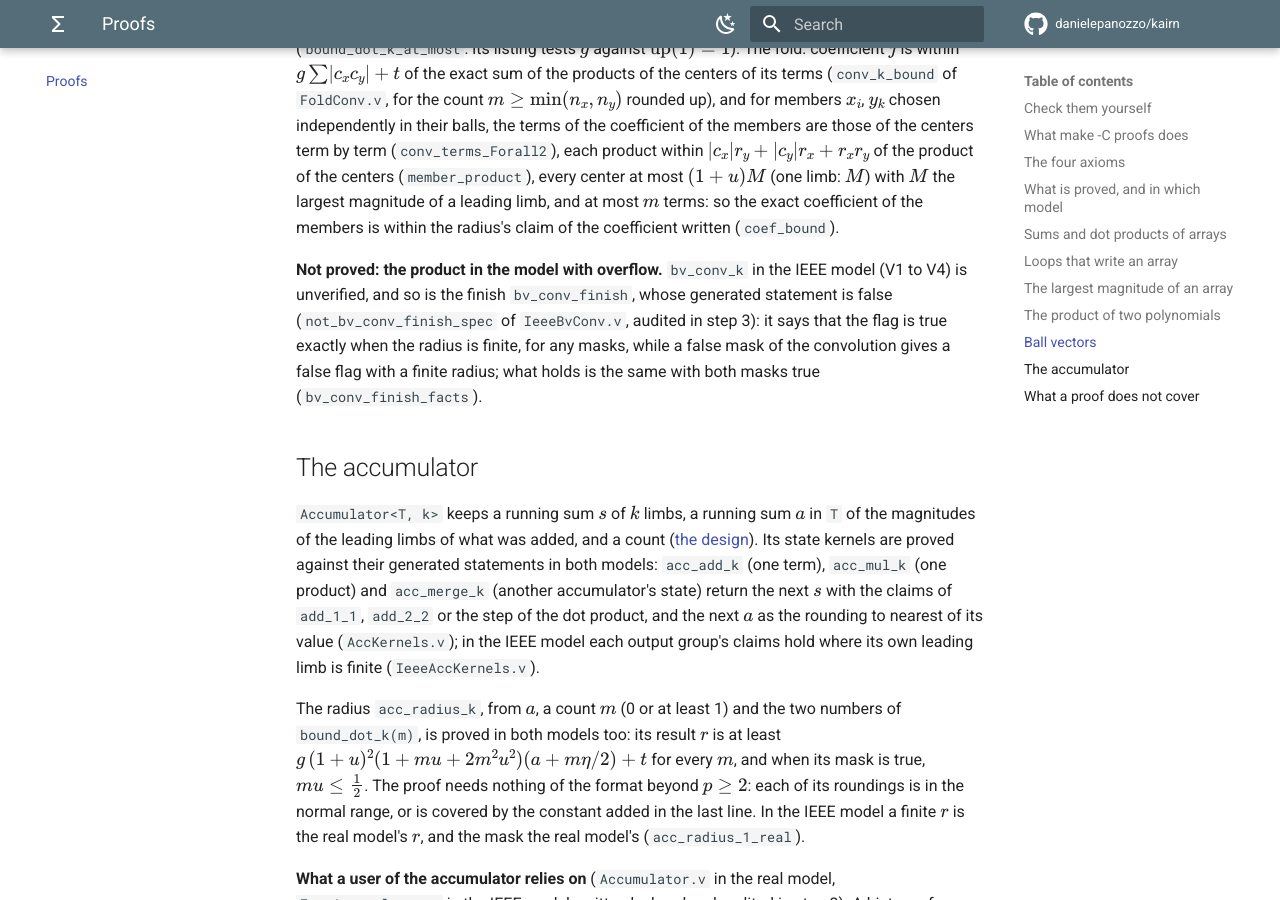
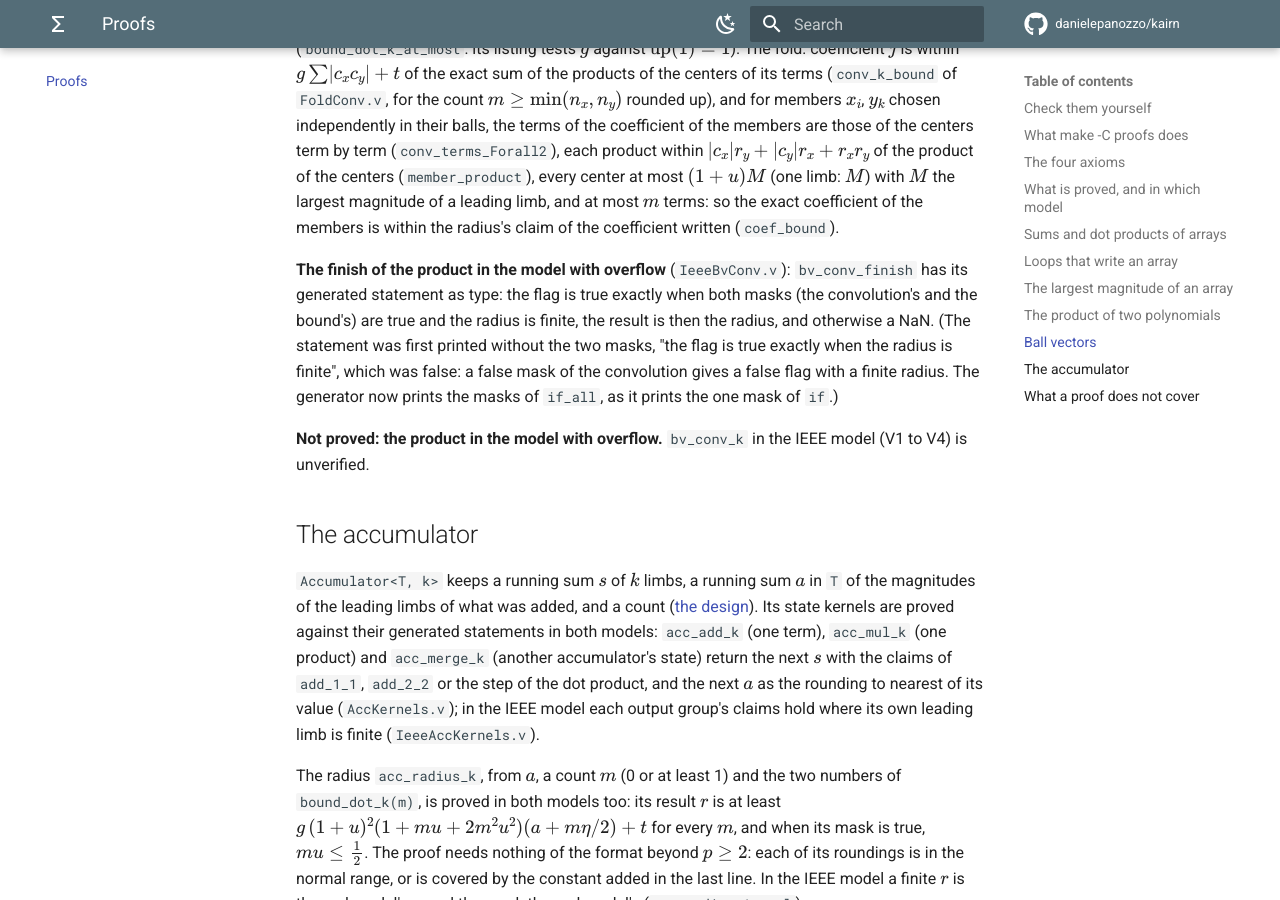
Before and after one commit to danielepanozzo/kairn, an MkDocs documentation site: the page built from docs/proofs/index.md, in a window 1280 px wide and 900 px high, scrolled down 13827 px. Built offline with MkDocs 1.6.1 and Material for MkDocs 9.7.7, drawn with Linux system fonts in a browser that asks for light colours; comment, search, counter and statistics services are not loaded; some of the changed text lies outside the part shown.

Commit message:
gen: the statement of finite_or_nan prints the masks of if_all; bv_conv_finish proved
The printer of finite_or_nan wrote the mask of if but dropped the masks of
if_all, so the IEEE-model statement of bv_conv_finish, the only kernel with
if_all, said flag = true <-> finite rz, which is false (a finite radius under a
false mask of the convolution gives the flag false). It now says
flag = true <-> okc = true /\ okg = true /\ finite rz, which is what the claim
finite_or_nan r flag=flag if_all=okc,okg means (architecture.md), in the form
the printer gives to if=ok for norm_finish_1. The generator's judge of the
kind already had the masks; a judge case and a printer test pin them now.

bv_conv_finish is proved against the corrected statement (IeeeBvConv.v,
bv_conv_finish_correct); the refutation of the old wording is deleted.

Co-Authored-By: Claude Opus 5.5 <noreply@anthropic.com>
Claude-Session: https://claude.ai/code/session_01ULwCxzT6Dhw9xUiTw8mJz1

```diff
--- a/docs/proofs/index.md
+++ b/docs/proofs/index.md
@@ -101,7 +101,7 @@ lists:
   `BvReal.v`), and with overflow, infinities and NaN (`IeeeBv.v`), and of the negation and
   the constructor of a ball vector and its scaling by a power of two, in both models
   (`BvNegMake.v`, `IeeeBvNegMake.v`, `BvPow2.v`, `IeeeBvPow2.v`), and of the product of two ball
-  vectors over the real numbers, with what holds of its finish with overflow (`BvConv.v`,
+  vectors over the real numbers, and of its finish with overflow (`BvConv.v`,
   `IeeeBvConv.v`; [below](#ball-vectors)); and of the
   kernels of
   the accumulator and what a user of it relies on, over the real numbers and with overflow,
@@ -581,12 +581,16 @@ $M$) with $M$ the largest magnitude of a leading limb, and at most $m$ terms: so
 coefficient of the members is within the radius's claim of the coefficient written
 (`coef_bound`).
 
+**The finish of the product in the model with overflow** (`IeeeBvConv.v`): `bv_conv_finish` has
+its generated statement as type: the flag is true exactly when both masks (the convolution's and
+the bound's) are true and the radius is finite, the result is then the radius, and otherwise a
+NaN. (The statement was first printed without the two masks, "the flag is true exactly when the
+radius is finite", which was false: a false mask of the convolution gives a false flag with a
+finite radius. The generator now prints the masks of `if_all`, as it prints the one mask of
+`if`.)
+
 **Not proved: the product in the model with overflow.** `bv_conv_k` in the IEEE model (V1 to V4)
-is unverified, and so is the finish `bv_conv_finish`, whose generated statement is false
-(`not_bv_conv_finish_spec` of `IeeeBvConv.v`, audited in step 3): it says that the flag is true
-exactly when the radius is finite, for any masks, while a false mask of the convolution gives a
-false flag with a finite radius; what holds is the same with both masks true
-(`bv_conv_finish_facts`).
+is unverified.
 
 ## The accumulator
 
```
Also changed, not shown: docs/developer/architecture.md (+1 -1 lines), docs/reference/bv_conv_finish.md (+15 -7 lines), docs/reference/index.md (+2 -2 lines), 13 other files.
